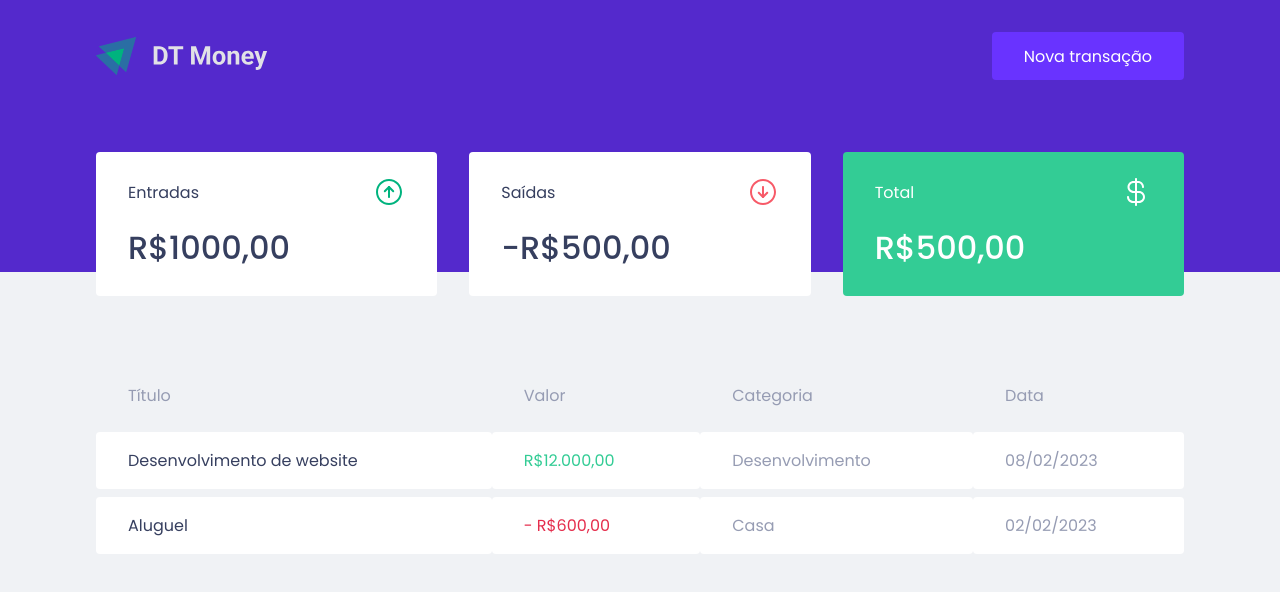
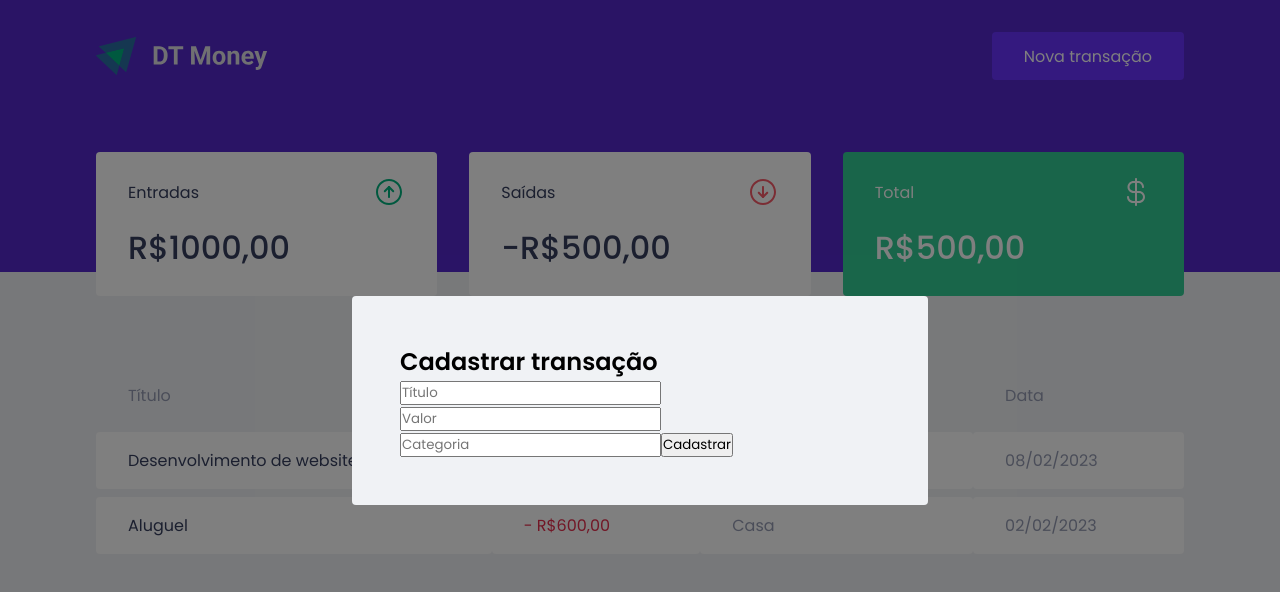
Before and after one commit to gabriellgjs/dtmoney, a React (Create React App) app: page / in a window 1280 px wide. Both pictures are taken after a click on the button "Nova transação". Shown: the top 592 px of the page. Built offline with nearby package versions, Linux system fonts and the light colour scheme; no server answers; what miragejs would draw is missing.

Commit message:
feat(Modal) criando o Modal de criar novas transações

```diff
--- a/package.json
+++ b/package.json
@@ -7,6 +7,7 @@
     "miragejs": "^0.1.47",
     "react": "^18.2.0",
     "react-dom": "^18.2.0",
+    "react-modal": "^3.16.1",
     "react-scripts": "5.0.1",
     "styled-components": "^5.3.6",
     "typescript": "^4.4.2",
@@ -20,6 +21,7 @@
     "@types/node": "^16.7.13",
     "@types/react": "^18.0.0",
     "@types/react-dom": "^18.0.0",
+    "@types/react-modal": "^3.13.1",
     "@types/styled-components": "^5.1.26"
   },
   "scripts": {
--- a/src/App.tsx
+++ b/src/App.tsx
@@ -1,13 +1,34 @@
+import { useState } from "react";
+import Modal from "react-modal";
 import { DashBoard } from "./components/Dashboard";
 import { Header } from "./components/Header";
+import { NewTransactionModal } from "./components/NewTransactionModal";
 import { GlobalStyle } from "./styles/global";
 
+Modal.setAppElement('#root');
 
 export function App() {
+
+  const [isNewTransactionModalOpen, setIsNewTransactionModalOpen] = useState(false );
+
+  function handleOpenNewTransactionModal() {
+    setIsNewTransactionModalOpen(true)
+  }
+
+  function handleCloseNewTransactionModal() {
+    setIsNewTransactionModalOpen(false)
+  }
   return (
     <>
-      <Header />
+      <Header onOpenNewTransactionModal={handleOpenNewTransactionModal}/>
+
       <DashBoard />
+
+      <NewTransactionModal
+        isOpen={isNewTransactionModalOpen}
+        onRequestClose={handleCloseNewTransactionModal}
+      />
+
       <GlobalStyle />
     </>
   );
--- a/src/components/Header/index.tsx
+++ b/src/components/Header/index.tsx
@@ -1,13 +1,22 @@
+import { useState } from 'react'
+import Modal from 'react-modal'
 import logoImg from '../../assets/logo.svg'
 
 import { Container, Content } from './styles'
 
-export function Header() {
+interface HeaderProps {
+  onOpenNewTransactionModal: ()  => void;
+}
+
+export function Header({onOpenNewTransactionModal}: HeaderProps) {
   return (
     <Container>
       <Content>
         <img src={logoImg} alt="dt money" />
-        <button type="button">
+        <button
+          type="button"
+          onClick={onOpenNewTransactionModal}
+        >
           Nova transação
         </button>
       </Content>
--- /dev/null
+++ b/src/components/NewTransactionModal/index.tsx
@@ -0,0 +1,37 @@
+import Modal from "react-modal";
+import { Container } from "./style";
+
+interface NewTransactionModalProps {
+  isOpen: boolean;
+  onRequestClose: () => void;
+}
+
+export function NewTransactionModal({isOpen, onRequestClose}: NewTransactionModalProps) {
+  return (
+    <Modal
+      isOpen={isOpen}
+      onRequestClose={onRequestClose}
+      overlayClassName="react-modal-overlay"
+      className="react-modal-content"
+    >
+      <Container>
+        <h2>Cadastrar transação</h2>
+
+        <input
+          placeholder="Título"
+        />
+        <input
+        type={"number"}
+          placeholder="Valor"
+        />
+        <input
+          placeholder="Categoria"
+        />
+
+        <button type="submit">
+          Cadastrar
+        </button>
+      </Container>
+  </Modal>
+  )
+}
--- /dev/null
+++ b/src/components/NewTransactionModal/style.ts
@@ -0,0 +1,3 @@
+import styled from "styled-components";
+
+export const Container = styled.form``;
--- a/src/styles/global.ts
+++ b/src/styles/global.ts
@@ -53,4 +53,28 @@
     opacity: 0.6;
     cursor: not-allowed;
   }
+
+  .react-modal-overlay{
+    background: rgba(0, 0, 0, 0.5);
+
+    position: fixed;
+    top: 0;
+    bottom: 0;
+    right: 0;
+    left: 0;
+
+    display: flex;
+    align-items: center;
+    justify-content: center;
+  }
+
+  .react-modal-content{
+    background: var(--background);
+
+    width: 100%;
+    max-width: 576px;
+    padding: 3rem;
+    position: relative;
+    border-radius: 0.25rem;
+}
 `
```
Also changed, not shown: 1 other file (tests, documents, lock files or other folders).
